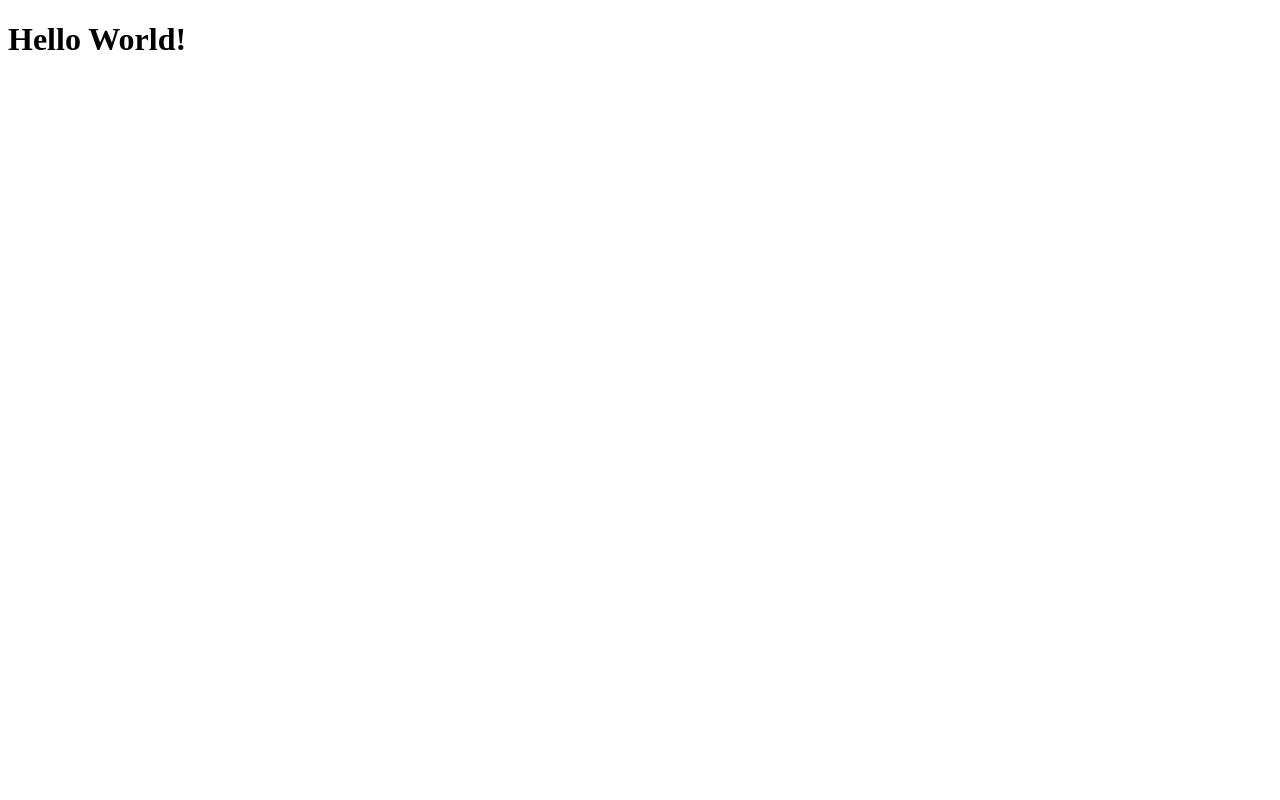
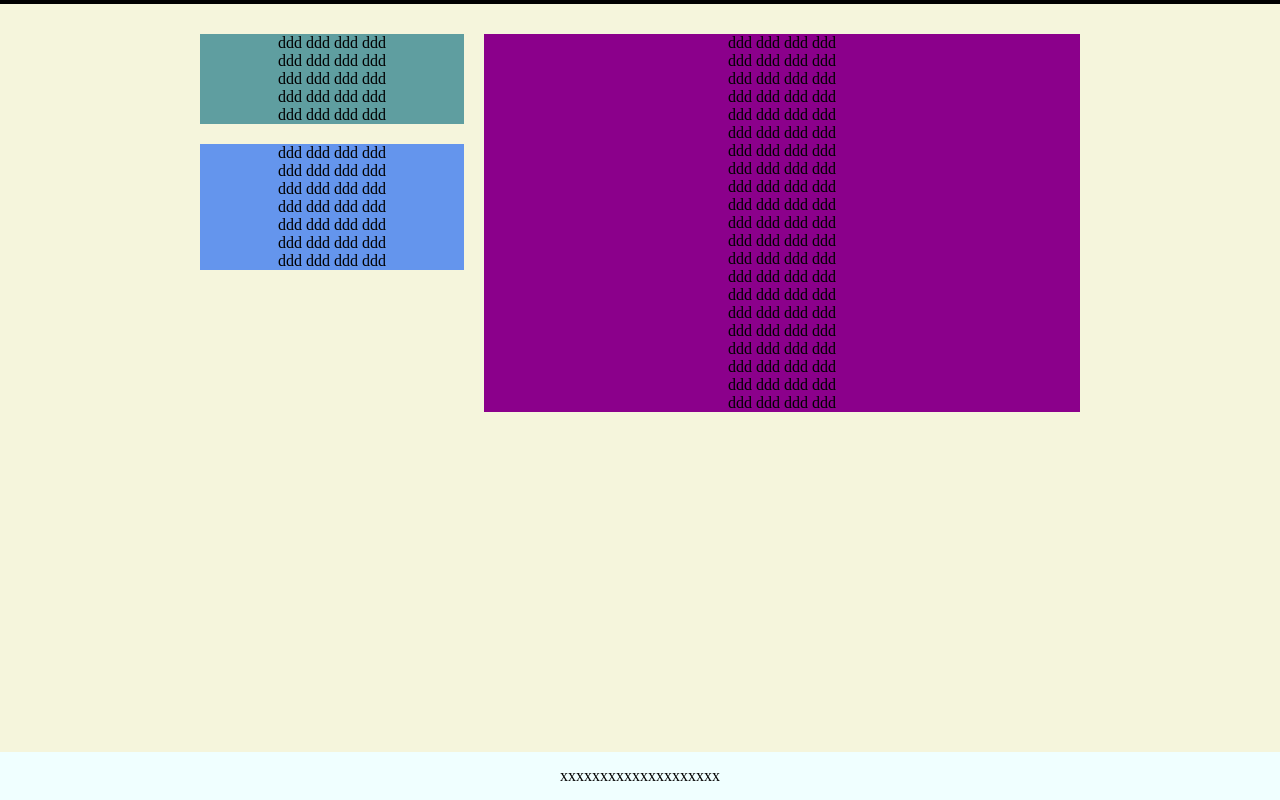
Before and after one commit to guoguangxian/guoguangxian.github.io, a plain HTML site: page index.html in a window 1280 px wide. Drawn offline with Linux system fonts and the light colour scheme.

Commit message:
Update index.html

```diff
--- a/index.html
+++ b/index.html
@@ -1,6 +1,137 @@
 <!DOCTYPE html>
-<html>
-  <body>
-    <h1>Hello World!</h1>
-  </body>
+<html lang="en">
+<head>
+    <meta charset="UTF-8">
+    <title>Title</title>
+
+    <style>
+        * {
+            box-sizing: border-box;
+        }
+
+        html {
+            height: 100%;
+            overflow: auto;
+        }
+
+        body {
+            background: beige;
+            margin: 0;
+            text-align: center;
+            height: 100%;
+            overflow: auto;
+        }
+
+        header {
+            background: black;
+            padding: 2px;
+            margin-bottom: 30px;
+        }
+
+        main {
+            padding-bottom: 75px;
+        }
+
+        .row {
+            margin: 0 200px;
+        }
+
+        .row:after {
+            clear: both;
+            display: block;
+            content: "";
+        }
+
+        .left-column {
+            width: 30%;
+            float: left;
+        }
+
+        .right-column {
+            width: 70%;
+            padding-left: 20px;
+            float: left;
+        }
+
+        .info {
+            background: cadetblue;
+            margin-bottom: 20px;
+        }
+
+        .navigation {
+            background: cornflowerblue;
+        }
+
+        .article-list {
+            background: darkmagenta;
+        }
+
+        footer {
+            bottom: 0;
+            background: azure;
+            padding: 15px;
+            width: 100%;
+            position: absolute;
+        }
+    </style>
+</head>
+<body>
+    <header>
+    </header>
+
+    <main>
+        <div class="row">
+            <div class="left-column">
+                <div class="info">
+                    ddd ddd ddd ddd<br>
+                    ddd ddd ddd ddd<br>
+                    ddd ddd ddd ddd<br>
+                    ddd ddd ddd ddd<br>
+                    ddd ddd ddd ddd<br>
+                </div>
+
+                <div class="navigation">
+                    ddd ddd ddd ddd<br>
+                    ddd ddd ddd ddd<br>
+                    ddd ddd ddd ddd<br>
+                    ddd ddd ddd ddd<br>
+                    ddd ddd ddd ddd<br>
+                    ddd ddd ddd ddd<br>
+                    ddd ddd ddd ddd<br>
+                </div>
+            </div>
+
+
+            <div class="right-column">
+                <div class="article-list">
+                    ddd ddd ddd ddd<br>
+                    ddd ddd ddd ddd<br>
+                    ddd ddd ddd ddd<br>
+                    ddd ddd ddd ddd<br>
+                    ddd ddd ddd ddd<br>
+                    ddd ddd ddd ddd<br>
+                    ddd ddd ddd ddd<br>
+                    ddd ddd ddd ddd<br>
+                    ddd ddd ddd ddd<br>
+                    ddd ddd ddd ddd<br>
+                    ddd ddd ddd ddd<br>
+                    ddd ddd ddd ddd<br>
+                    ddd ddd ddd ddd<br>
+                    ddd ddd ddd ddd<br>
+                    ddd ddd ddd ddd<br>
+                    ddd ddd ddd ddd<br>
+                    ddd ddd ddd ddd<br>
+                    ddd ddd ddd ddd<br>
+                    ddd ddd ddd ddd<br>
+                    ddd ddd ddd ddd<br>
+                    ddd ddd ddd ddd<br>
+                </div>
+            </div>
+        </div>
+    </main>
+
+    <footer>
+        xxxxxxxxxxxxxxxxxxxx
+    </footer>
+</body>
 </html>
```
